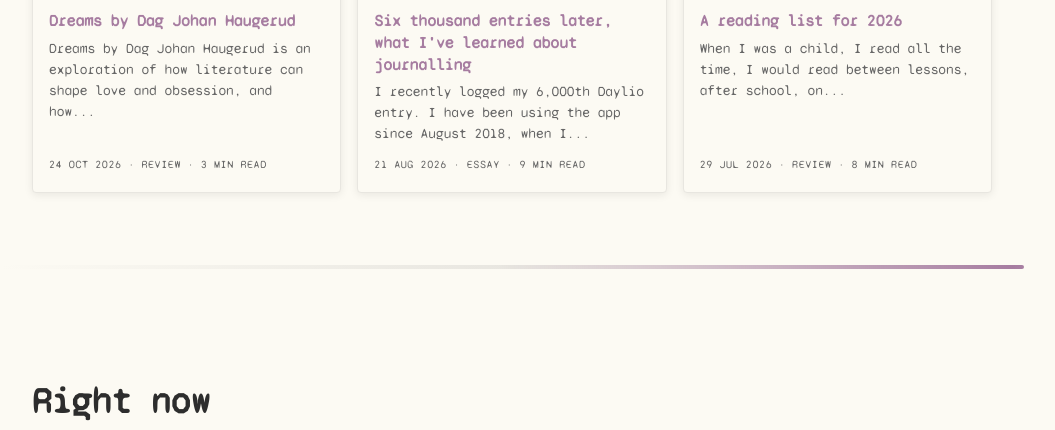
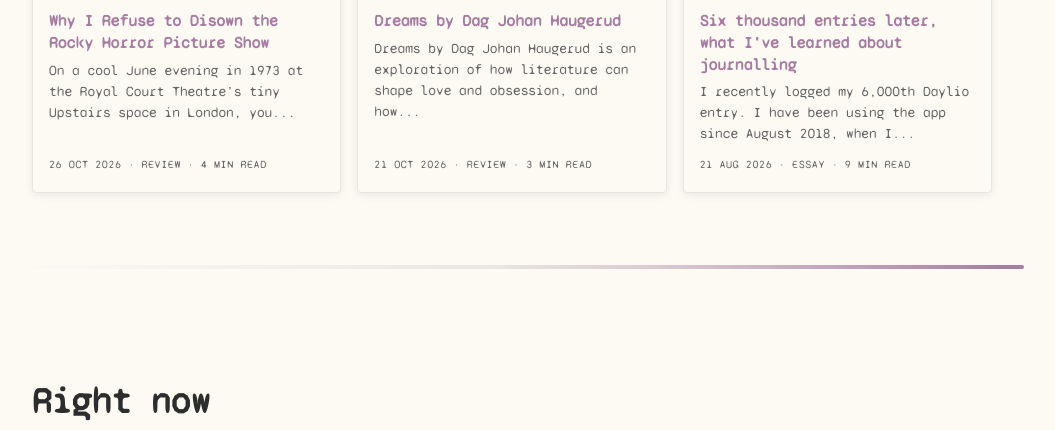
Before and after one commit to Lem0naise/website, a Jekyll site: the page built from index.html, in a window 1280 px wide and 900 px high, scrolled down 1609 px, cut to the strip 249-679 px from the top of the window. Shown: the whole strip, without its empty margins (128-1183 px from the left). Built offline with Jekyll 4.4.1, drawn with Linux system fonts in a browser that asks for light colours; some web fonts are replaced; comment, search, counter and statistics services are not loaded; some of the changed lines change nothing that is shown; some of the changed text lies outside the part shown.

Commit message:
rocky horror

```diff
--- a/_posts/2026-10-24-dreams-film-review.md
+++ b/_posts/2026-10-21-dreams-film-review.md
@@ -1,7 +1,7 @@
 ---
 layout: post
 title: "Dreams by Dag Johan Haugerud"
-date: 2026-10-24 14:15:00 +0100
+date: 2026-10-21 14:15:00 +0100
 author: Indigo Nolan
 permalink: /drommer-dreams-film-review
 tags:
--- /dev/null
+++ b/_posts/2026-10-26-rocky-horror-picture-show.md
@@ -0,0 +1,28 @@
+---
+layout: post
+title: "Why I Refuse to Disown the Rocky Horror Picture Show"
+date: 2026-10-26 00:15:00 +0000
+author: Indigo Nolan
+permalink: /rocky-horror
+tags:
+    - review
+image: "https://m.media-amazon.com/images/M/MV5BMTY4MzA1MzM2OV5BMl5BanBnXkFtZTgwMzE1NTU5MTE@._V1_.jpg"
+---
+
+On a cool June evening in 1973 at the Royal Court Theatre's tiny Upstairs space in London, you could have watched the very first performance of Richard O'Brien's *They Came From Denton High*, which later became *The Rocky Horror Show*. It was conceived as an affectionate homage to B-movie horror and sci-fi and planned to run for just three weeks. O'Brien, a jobbing musical actor known for *Hair* and *Jesus Christ Superstar* and who was awaiting his big break, had recently shaved his head in an act of defiance at the traditional casting culture in theatre at the time.
+
+When casting began for the show, Tim Curry, a friend of O'Brien's from their roles in *Hair*, walked into the audition and sang *Tutti Frutti* in a thick German accent, selling director Jim Sharman on the spot.
+
+![Tim Curry as Frank-N-Furter](https://m.media-amazon.com/images/M/MV5BMTY4MzA1MzM2OV5BMl5BanBnXkFtZTgwMzE1NTU5MTE@._V1_.jpg)
+Tim Curry as Frank-N-Furter
+{: .caption}
+
+After the stage show had achieved more success than initially thought and a feature film was in the works, English rock legend Mick Jagger was in contention for the part of Frank-N-Furter. Director Jim Sharman almost buried the whole production over his insistence on keeping Curry - and the studio executives offered him a $10 million budget if he cast Jagger and other rock stars, but he refused and the budget was shrunk to $1.5 million. This proved to be an excellent decision, giving us Curry's immaculate performance and the show its delightfully cheap charm. Sharman did, however, give us the appearance of Meat Loaf, who, long before his *Bat out of Hell* fame, was a musical aficionado and was delighted to succeed in his audition to play Eddie.
+
+The film shoot itself was infamously a nightmare. At Bray Studios just outside London, the film was shot with a combination of wet, outdoor sets, unheated Victorian gothic castles, and a rushed schedule. Susan Sarandon (Janet) had no place to stay and was sofa-surfing among friends in London while filming, and Barry Bostwick (Brad) recalls being sprayed with ice-cold water between takes of the pool scenes.
+
+Yet the result of this damp miserable filming is what I contend is one of the best soundtracks in musical film history. *Science Fiction/Double Feature* is O'Brien's love letter to everything he took inspiration from for the film, a catalogue of B-movies from the 30s to the 60s, name-checking Flash Gordon, Forbidden Planet, The Day the Earth Stood Still, and even King Kong. *The Time Warp* is critical to the film's success - it invites the audience to participate, always triggers laughs when the criminologist joins in, and gives the film a vaudevillian energy. *Touch-a, Touch-a, Touch Me* is Janet Weiss's breakthrough but nicely encapsulates the film's overall ethos of sexual empowerment and liberation.
+
+These themes of sexual exploration seen through a 2026 lens are of course not without controversy, as neither is O'Brien himself. Conversations around consent, sexual predation, and the conflation between cross-dressing, transvestites, and transness are real, and it is often questioned whether the film still holds up. But viewing the film through a 2026 lens may miss its reason for existing. When the film initially flopped on release, the reason it found the immortality it enjoys today was from people who attended midnight screenings, dressed up as Frank-N-Furter, sang along to the soundtrack, and created an underground *Rocky Horror* community. For someone who felt unrepresented and ignored in the 1970s, seeing Tim Curry's unapologetic performance may have provided an exhilarating glimpse into a world in which they could express themselves without shame. Expecting a scrappy glam-rock homage to speak in modern terminology is ignoring the cultural reality of its creation in the 1970s - O'Brien and Curry were simply throwing a door open for the weird to be unapologetic.
+
+Both Curry and O'Brien went on to carve out eclectic legacies - Curry, who recently passed away, collected a range of roles to his name, including *Annie*'s Rooster, *Clue*'s Wadsworth, *It*'s Pennywise, and *Spamalot*'s King Arthur (an Eric Idle production, another English icon). Curry said that *Rocky Horror* "didn't help casting at all" and found that he had to stay on his feet to prove his worth was more than just his breakout role. Richard O'Brien later wrote *Shock Treatment* in 1981, a non-canon follow-up to Rocky Horror, featuring Brad and Janet as the only continuing characters. He also hosted the game show *The Crystal Maze*, a childhood favourite of mine. Both men worked hard to prove they were more than Frank-N-Furter and Riff Raff, yet the legacy of *Rocky Horror* is that it gave them (and generations of nonconformists) permission to be exactly who they were. That's why, despite acknowledging the film as a product of its time, I can't disown it.
```
